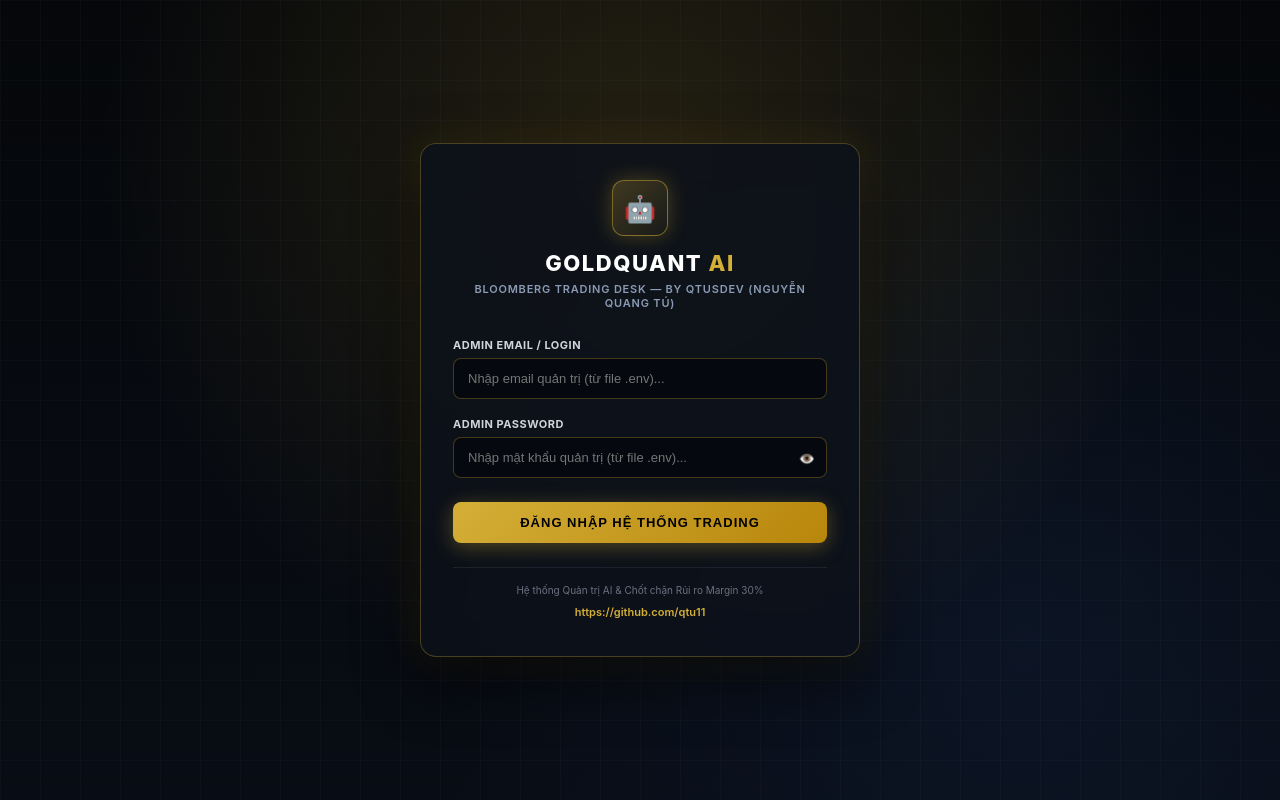
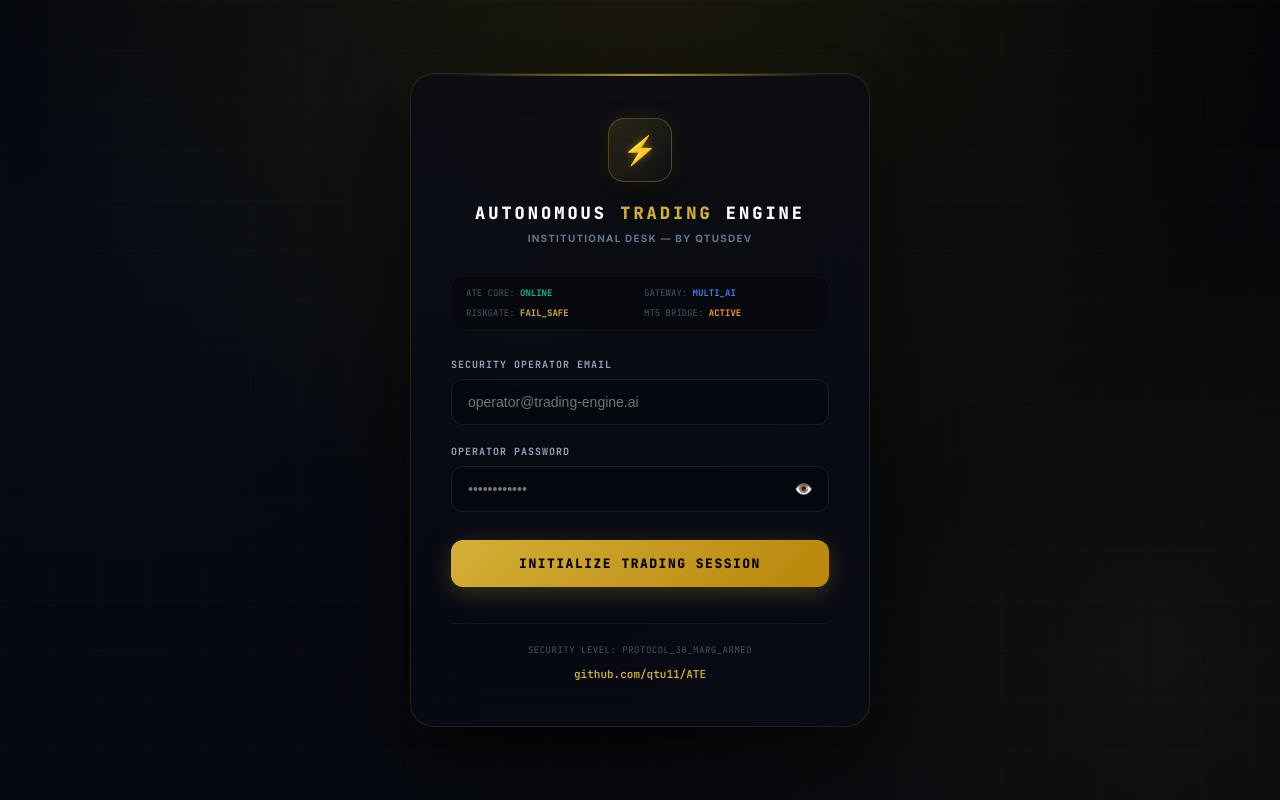
Before and after one commit to qtu11/Autonomous-Trading-Engine, a Next.js app in the folder web/: page /login in a window 1280 px wide. Built offline with nearby package versions, Linux system fonts and the light colour scheme; no server answers.

Commit message:
design: upgrade login page to premium dark glassmorphism Bloomberg style

```diff
--- a/web/app/login/page.tsx
+++ b/web/app/login/page.tsx
@@ -13,6 +13,7 @@
   const [loading, setLoading] = useState(false);
   const [errorMsg, setErrorMsg] = useState('');
   const [successMsg, setSuccessMsg] = useState('');
+  const [focusedField, setFocusedField] = useState<string | null>(null);
 
   useEffect(() => {
     // If already authenticated, redirect to desk
@@ -67,212 +68,261 @@
   return (
     <div style={{
       minHeight: '100vh',
-      backgroundColor: '#05070a',
+      backgroundColor: '#04060a',
       backgroundImage: `
-        radial-gradient(circle at 50% 20%, rgba(212, 175, 55, 0.15) 0%, transparent 60%),
-        radial-gradient(circle at 80% 80%, rgba(59, 130, 246, 0.08) 0%, transparent 50%),
-        linear-gradient(to bottom, #05070a 0%, #080c14 100%)
+        radial-gradient(circle at 50% -10%, rgba(212, 175, 55, 0.12) 0%, transparent 60%),
+        radial-gradient(circle at 10% 30%, rgba(59, 130, 246, 0.04) 0%, transparent 40%),
+        radial-gradient(circle at 90% 80%, rgba(212, 175, 55, 0.05) 0%, transparent 40%),
+        linear-gradient(to bottom, #030508 0%, #06090f 100%)
       `,
       display: 'flex',
       alignItems: 'center',
       justifyContent: 'center',
-      fontFamily: '-apple-system, BlinkMacSystemFont, "Segoe UI", Roboto, monospace',
-      padding: '20px',
+      fontFamily: "'Inter', -apple-system, BlinkMacSystemFont, sans-serif",
+      padding: '24px',
       position: 'relative',
       overflow: 'hidden',
     }}>
-      {/* Background Cyber Grid Lines */}
+      {/* Dynamic Background Cyber Grid Lines */}
       <div style={{
         position: 'absolute',
         inset: 0,
         backgroundImage: `
-          linear-gradient(to right, rgba(255, 255, 255, 0.02) 1px, transparent 1px),
-          linear-gradient(to bottom, rgba(255, 255, 255, 0.02) 1px, transparent 1px)
+          linear-gradient(to right, rgba(212, 175, 55, 0.015) 1px, transparent 1px),
+          linear-gradient(to bottom, rgba(212, 175, 55, 0.015) 1px, transparent 1px)
         `,
-        backgroundSize: '40px 40px',
+        backgroundSize: '50px 50px',
         pointerEvents: 'none',
       }} />
 
-      {/* Glassmorphism Card */}
+      {/* Modern Glassmorphic Container Card */}
       <div style={{
         width: '100%',
-        maxWidth: '440px',
-        background: 'rgba(12, 17, 26, 0.85)',
-        backdropFilter: 'blur(20px)',
-        WebkitBackdropFilter: 'blur(20px)',
-        border: '1px solid rgba(212, 175, 55, 0.3)',
-        borderRadius: '16px',
-        boxShadow: '0 20px 60px rgba(0, 0, 0, 0.7), 0 0 40px rgba(212, 175, 55, 0.15)',
-        padding: '36px 32px',
+        maxWidth: '460px',
+        background: 'rgba(8, 12, 22, 0.65)',
+        backdropFilter: 'blur(30px)',
+        WebkitBackdropFilter: 'blur(30px)',
+        border: '1px solid rgba(212, 175, 55, 0.15)',
+        borderRadius: '24px',
+        boxShadow: '0 25px 80px rgba(0, 0, 0, 0.8), 0 0 50px rgba(212, 175, 55, 0.05), inset 0 1px 1px rgba(255, 255, 255, 0.05)',
+        padding: '44px 40px',
         position: 'relative',
         zIndex: 10,
+        display: 'flex',
+        flexDirection: 'column',
       }}>
-        {/* Header Branding */}
-        <div style={{ textAlign: 'center', marginBottom: '28px' }}>
+        {/* Top Glow Accent Bar */}
+        <div style={{
+          position: 'absolute',
+          top: 0,
+          left: '10%',
+          right: '10%',
+          height: '2px',
+          background: 'linear-gradient(90deg, transparent, #d4af37, transparent)',
+          opacity: 0.8,
+        }} />
+
+        {/* Brand Header */}
+        <div style={{ textAlign: 'center', marginBottom: '32px' }}>
           <div style={{
             display: 'inline-flex',
             alignItems: 'center',
             justifyContent: 'center',
-            width: '56px',
-            height: '56px',
-            borderRadius: '12px',
-            background: 'linear-gradient(135deg, rgba(212, 175, 55, 0.25) 0%, rgba(212, 175, 55, 0.05) 100%)',
-            border: '1px solid rgba(212, 175, 55, 0.5)',
-            marginBottom: '14px',
-            boxShadow: '0 0 20px rgba(212, 175, 55, 0.3)',
+            width: '64px',
+            height: '64px',
+            borderRadius: '16px',
+            background: 'linear-gradient(135deg, rgba(212, 175, 55, 0.15) 0%, rgba(212, 175, 55, 0.02) 100%)',
+            border: '1px solid rgba(212, 175, 55, 0.3)',
+            marginBottom: '20px',
+            boxShadow: '0 8px 24px rgba(0, 0, 0, 0.5), 0 0 20px rgba(212, 175, 55, 0.15)',
+            position: 'relative',
           }}>
-            <span style={{ fontSize: '26px' }}>🤖</span>
+            <span style={{ fontSize: '28px', filter: 'drop-shadow(0 0 4px rgba(212, 175, 55, 0.5))' }}>⚡</span>
           </div>
 
           <h1 style={{
             color: '#ffffff',
-            fontSize: '22px',
+            fontSize: '17px',
             fontWeight: 800,
-            letterSpacing: '1.5px',
-            margin: '0 0 6px 0',
+            letterSpacing: '3px',
+            margin: '0 0 8px 0',
+            textTransform: 'uppercase',
+            fontFamily: "'JetBrains Mono', monospace",
+          }}>
+            AUTONOMOUS <span style={{ color: '#d4af37' }}>TRADING</span> ENGINE
+          </h1>
+          <p style={{
+            color: '#64748b',
+            fontSize: '10px',
+            margin: 0,
+            letterSpacing: '1.2px',
+            fontWeight: 700,
             textTransform: 'uppercase',
           }}>
-            GOLDQUANT <span style={{ color: '#d4af37' }}>AI</span>
-          </h1>
-          <p style={{
-            color: '#8b9bb4',
-            fontSize: '11px',
-            margin: 0,
-            letterSpacing: '0.8px',
-            fontWeight: 600,
-          }}>
-            BLOOMBERG TRADING DESK &mdash; BY QTUSDEV (NGUYỄN QUANG TÚ)
+            Institutional Desk &mdash; By QTusdev
           </p>
         </div>
 
-        {/* Status Alerts */}
+        {/* Live System Specs Grid for High-Tech Aesthetic */}
+        <div style={{
+          display: 'grid',
+          gridTemplateColumns: '1fr 1fr',
+          gap: '8px',
+          background: 'rgba(5, 7, 12, 0.6)',
+          border: '1px solid rgba(255, 255, 255, 0.03)',
+          borderRadius: '12px',
+          padding: '10px 14px',
+          marginBottom: '28px',
+          fontSize: '9px',
+          fontFamily: "'JetBrains Mono', monospace",
+          color: '#475569',
+        }}>
+          <div>ATE CORE: <span style={{ color: '#10b981', fontWeight: 'bold' }}>ONLINE</span></div>
+          <div>GATEWAY: <span style={{ color: '#3b82f6', fontWeight: 'bold' }}>MULTI_AI</span></div>
+          <div>RISKGATE: <span style={{ color: '#d4af37', fontWeight: 'bold' }}>FAIL_SAFE</span></div>
+          <div>MT5 BRIDGE: <span style={{ color: '#f59e0b', fontWeight: 'bold' }}>ACTIVE</span></div>
+        </div>
+
+        {/* Alert Notifications */}
         {errorMsg && (
           <div style={{
-            background: 'rgba(239, 68, 68, 0.15)',
-            border: '1px solid rgba(239, 68, 68, 0.5)',
-            borderRadius: '8px',
-            padding: '10px 14px',
-            color: '#ef4444',
+            background: 'rgba(239, 68, 68, 0.08)',
+            border: '1px solid rgba(239, 68, 68, 0.3)',
+            borderRadius: '12px',
+            padding: '12px 16px',
+            color: '#f87171',
             fontSize: '12px',
-            fontWeight: 600,
-            marginBottom: '18px',
+            fontWeight: 500,
+            marginBottom: '20px',
             display: 'flex',
-            alignItems: 'center',
-            gap: '8px',
+            alignItems: 'flex-start',
+            gap: '10px',
+            lineHeight: '1.4',
           }}>
-            <span>⚠️</span>
+            <span style={{ fontSize: '14px' }}>⚠️</span>
             <span>{errorMsg}</span>
           </div>
         )}
 
         {successMsg && (
           <div style={{
-            background: 'rgba(16, 185, 129, 0.15)',
-            border: '1px solid rgba(16, 185, 129, 0.5)',
-            borderRadius: '8px',
-            padding: '10px 14px',
-            color: '#10b981',
+            background: 'rgba(16, 185, 129, 0.08)',
+            border: '1px solid rgba(16, 185, 129, 0.3)',
+            borderRadius: '12px',
+            padding: '12px 16px',
+            color: '#34d399',
             fontSize: '12px',
-            fontWeight: 600,
-            marginBottom: '18px',
+            fontWeight: 500,
+            marginBottom: '20px',
             display: 'flex',
-            alignItems: 'center',
-            gap: '8px',
+            alignItems: 'flex-start',
+            gap: '10px',
+            lineHeight: '1.4',
           }}>
-            <span>✅</span>
+            <span style={{ fontSize: '14px' }}>✅</span>
             <span>{successMsg}</span>
           </div>
         )}
 
-        {/* Form */}
-        <form onSubmit={handleSubmit}>
-          {/* Admin Login Input */}
-          <div style={{ marginBottom: '18px' }}>
+        {/* Form Container */}
+        <form onSubmit={handleSubmit} style={{ display: 'flex', flexDirection: 'column', gap: '20px' }}>
+          {/* Input Group: Login */}
+          <div>
             <label style={{
               display: 'block',
-              color: '#d1d5db',
-              fontSize: '11px',
+              color: '#94a3b8',
+              fontSize: '10px',
               fontWeight: 700,
-              letterSpacing: '0.5px',
-              marginBottom: '6px',
+              letterSpacing: '1px',
+              marginBottom: '8px',
               textTransform: 'uppercase',
+              fontFamily: "'JetBrains Mono', monospace",
             }}>
-              ADMIN EMAIL / LOGIN
+              Security Operator Email
             </label>
             <div style={{ position: 'relative' }}>
               <input
                 type="text"
                 value={login}
                 onChange={(e) => setLogin(e.target.value)}
-                placeholder="Nhập email quản trị (từ file .env)..."
+                onFocus={() => setFocusedField('login')}
+                onBlur={() => setFocusedField(null)}
+                placeholder="operator@trading-engine.ai"
                 required
                 style={{
                   width: '100%',
-                  padding: '12px 14px',
-                  background: 'rgba(5, 8, 14, 0.85)',
-                  border: '1px solid rgba(212, 175, 55, 0.3)',
-                  borderRadius: '8px',
+                  padding: '14px 16px',
+                  background: 'rgba(5, 8, 14, 0.75)',
+                  border: '1px solid',
+                  borderColor: focusedField === 'login' ? '#d4af37' : 'rgba(255, 255, 255, 0.08)',
+                  borderRadius: '12px',
                   color: '#ffffff',
-                  fontSize: '13px',
+                  fontSize: '14px',
                   outline: 'none',
-                  transition: 'all 0.2s ease',
+                  transition: 'all 0.25s ease',
                   boxSizing: 'border-box',
+                  boxShadow: focusedField === 'login' ? '0 0 15px rgba(212, 175, 55, 0.15)' : 'none',
                 }}
-                onFocus={(e) => (e.target.style.borderColor = '#d4af37')}
-                onBlur={(e) => (e.target.style.borderColor = 'rgba(212, 175, 55, 0.3)')}
               />
             </div>
           </div>
 
-          {/* Admin Password Input */}
-          <div style={{ marginBottom: '24px' }}>
+          {/* Input Group: Password */}
+          <div>
             <label style={{
               display: 'block',
-              color: '#d1d5db',
-              fontSize: '11px',
+              color: '#94a3b8',
+              fontSize: '10px',
               fontWeight: 700,
-              letterSpacing: '0.5px',
-              marginBottom: '6px',
+              letterSpacing: '1px',
+              marginBottom: '8px',
               textTransform: 'uppercase',
+              fontFamily: "'JetBrains Mono', monospace",
             }}>
-              ADMIN PASSWORD
+              Operator Password
             </label>
             <div style={{ position: 'relative' }}>
               <input
                 type={showPassword ? 'text' : 'password'}
                 value={password}
                 onChange={(e) => setPassword(e.target.value)}
-                placeholder="Nhập mật khẩu quản trị (từ file .env)..."
+                onFocus={() => setFocusedField('password')}
+                onBlur={() => setFocusedField(null)}
+                placeholder="••••••••••••"
                 required
                 style={{
                   width: '100%',
-                  padding: '12px 40px 12px 14px',
-                  background: 'rgba(5, 8, 14, 0.85)',
-                  border: '1px solid rgba(212, 175, 55, 0.3)',
-                  borderRadius: '8px',
+                  padding: '14px 46px 14px 16px',
+                  background: 'rgba(5, 8, 14, 0.75)',
+                  border: '1px solid',
+                  borderColor: focusedField === 'password' ? '#d4af37' : 'rgba(255, 255, 255, 0.08)',
+                  borderRadius: '12px',
                   color: '#ffffff',
-                  fontSize: '13px',
+                  fontSize: '14px',
                   outline: 'none',
-                  transition: 'all 0.2s ease',
+                  transition: 'all 0.25s ease',
                   boxSizing: 'border-box',
+                  boxShadow: focusedField === 'password' ? '0 0 15px rgba(212, 175, 55, 0.15)' : 'none',
                 }}
-                onFocus={(e) => (e.target.style.borderColor = '#d4af37')}
-                onBlur={(e) => (e.target.style.borderColor = 'rgba(212, 175, 55, 0.3)')}
               />
               <button
                 type="button"
                 onClick={() => setShowPassword(!showPassword)}
                 style={{
                   position: 'absolute',
-                  right: '12px',
+                  right: '16px',
                   top: '50%',
                   transform: 'translateY(-50%)',
                   background: 'none',
                   border: 'none',
-                  color: '#8b9bb4',
+                  color: '#64748b',
                   cursor: 'pointer',
-                  fontSize: '13px',
+                  fontSize: '15px',
                   padding: 0,
+                  display: 'flex',
+                  alignItems: 'center',
+                  justifyContent: 'center',
+                  outline: 'none',
                 }}
               >
                 {showPassword ? '🙈' : '👁️'}
@@ -280,49 +330,66 @@
             </div>
           </div>
 
-          {/* Submit Button */}
+          {/* Action Trigger Button */}
           <button
             type="submit"
             disabled={loading}
             style={{
               width: '100%',
-              padding: '13px',
+              padding: '15px',
               background: loading
-                ? 'rgba(212, 175, 55, 0.4)'
+                ? 'rgba(212, 175, 55, 0.3)'
                 : 'linear-gradient(135deg, #d4af37 0%, #b8860b 100%)',
               border: 'none',
-              borderRadius: '8px',
+              borderRadius: '12px',
               color: '#000000',
               fontSize: '13px',
               fontWeight: 800,
-              letterSpacing: '1px',
+              letterSpacing: '1.5px',
               cursor: loading ? 'wait' : 'pointer',
-              boxShadow: loading ? 'none' : '0 4px 20px rgba(212, 175, 55, 0.35)',
-              transition: 'all 0.2s ease',
+              boxShadow: loading ? 'none' : '0 6px 24px rgba(212, 175, 55, 0.25)',
+              transition: 'all 0.25s ease',
               textTransform: 'uppercase',
+              fontFamily: "'JetBrains Mono', monospace",
+              marginTop: '8px',
             }}
           >
-            {loading ? 'ĐANG XÁC THỰC AI...' : 'ĐĂNG NHẬP HỆ THỐNG TRADING'}
+            {loading ? 'SECURING NETWORK...' : 'INITIALIZE TRADING SESSION'}
           </button>
         </form>
 
-        {/* Footer info */}
+        {/* Premium footer specs */}
         <div style={{
-          marginTop: '24px',
+          marginTop: '36px',
           textAlign: 'center',
-          borderTop: '1px solid rgba(255, 255, 255, 0.08)',
-          paddingTop: '16px',
+          borderTop: '1px solid rgba(255, 255, 255, 0.05)',
+          paddingTop: '20px',
         }}>
-          <p style={{ color: '#6b7280', fontSize: '10px', margin: '0 0 4px 0' }}>
-            Hệ thống Quản trị AI & Chốt chặn Rủi ro Margin 30%
+          <p style={{
+            color: '#475569',
+            fontSize: '9px',
+            margin: '0 0 6px 0',
+            fontFamily: "'JetBrains Mono', monospace",
+            letterSpacing: '0.5px',
+          }}>
+            SECURITY LEVEL: PROTOCOL_30_MARG_ARMED
           </p>
           <a
-            href="https://github.com/qtu11"
+            href="https://github.com/qtu11/Autonomous-Trading-Engine"
             target="_blank"
             rel="noreferrer"
-            style={{ color: '#d4af37', fontSize: '11px', textDecoration: 'none', fontWeight: 600 }}
+            style={{
+              color: '#d4af37',
+              fontSize: '11px',
+              textDecoration: 'none',
+              fontWeight: 600,
+              fontFamily: "'JetBrains Mono', monospace",
+              transition: 'opacity 0.2s',
+            }}
+            onMouseOver={(e) => (e.currentTarget.style.opacity = '0.8')}
+            onMouseOut={(e) => (e.currentTarget.style.opacity = '1')}
           >
-            https://github.com/qtu11
+            github.com/qtu11/ATE
           </a>
         </div>
       </div>
```
